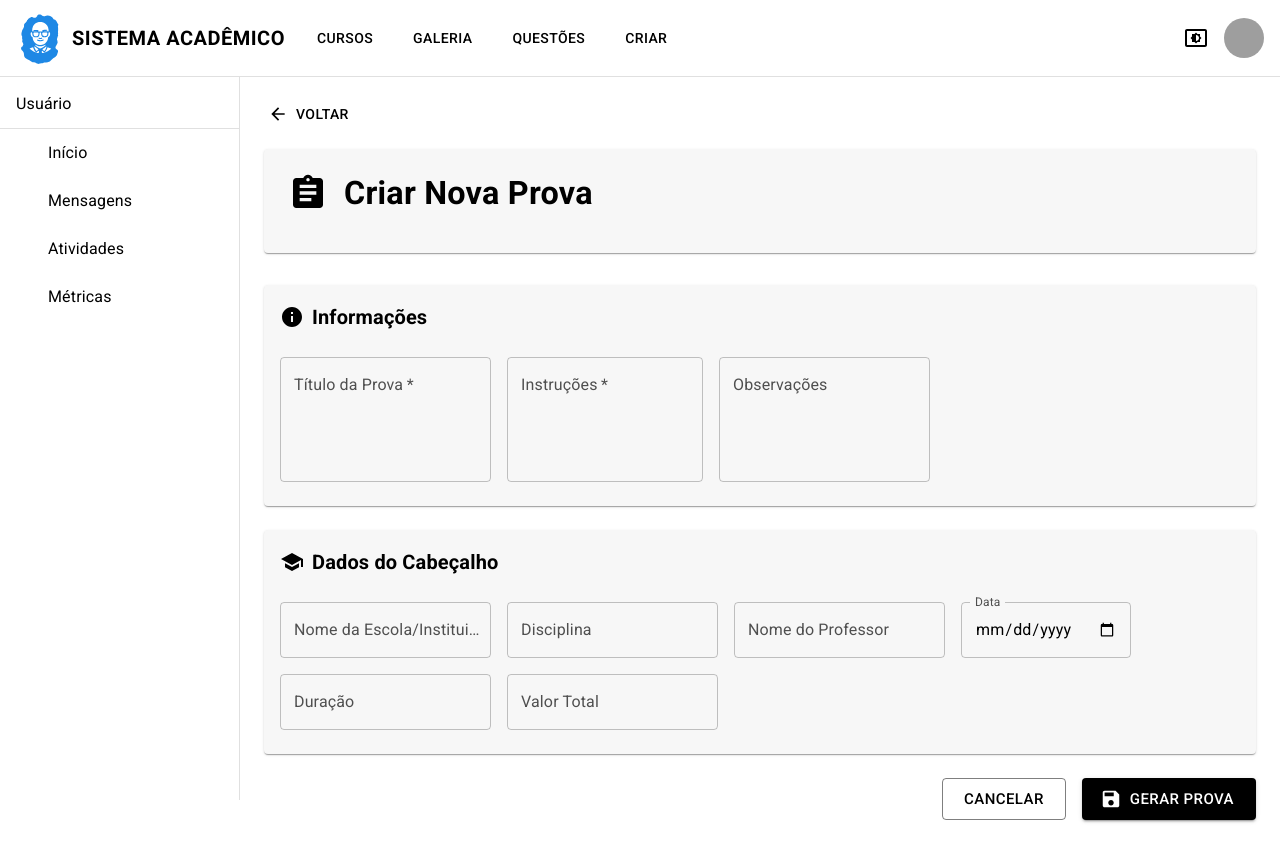
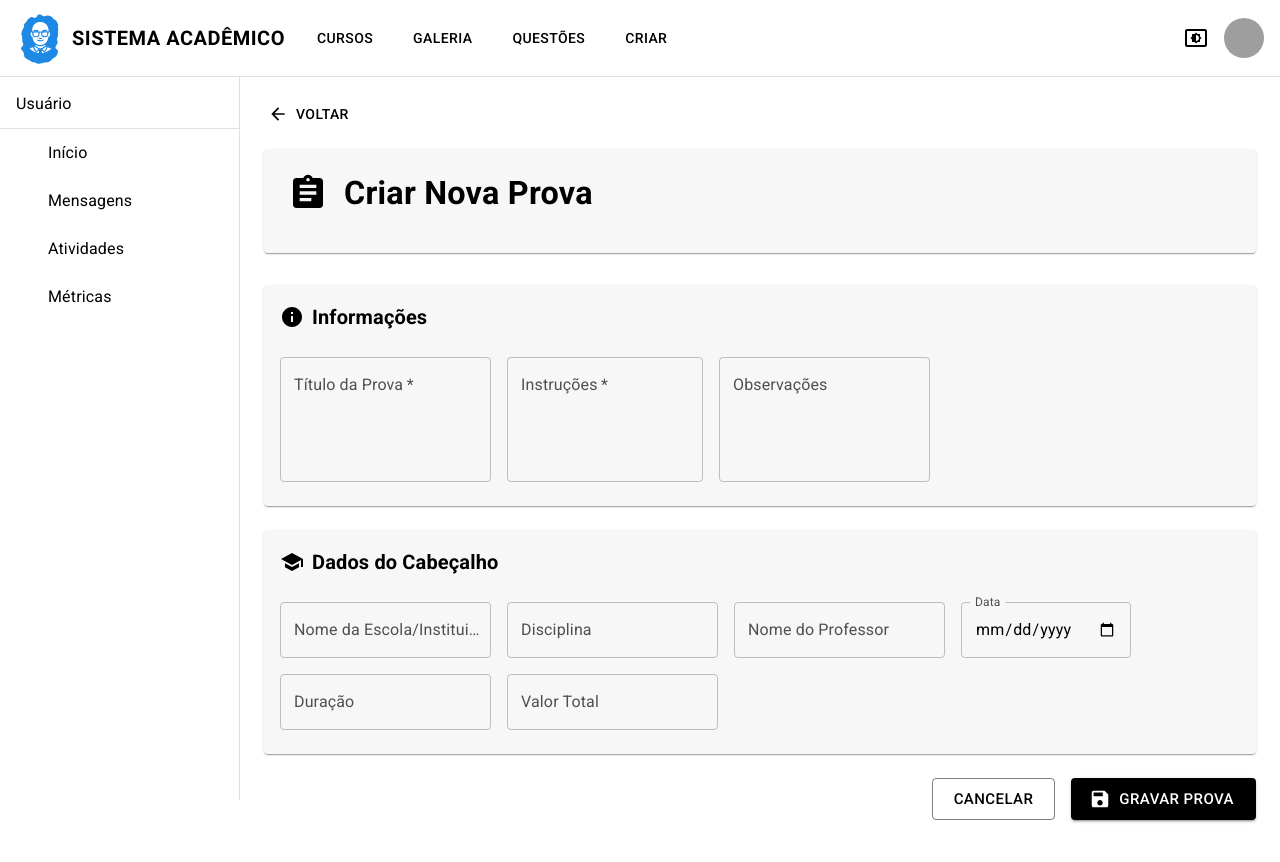
Before and after one commit to brenonak/sistema-avaliacao-inteligente, a Next.js app: page /provas/criar in a window 1280 px wide. Shown: the top 862 px of the page. Built offline with nearby package versions, Linux system fonts and the light colour scheme; grey boxes are pictures that could not be loaded; some icons are missing; what @mui/material-nextjs would draw is missing.

Commit message:
fix: update button text for clarity in CriarProvaPage

```diff
--- a/src/app/(app)/provas/criar/page.jsx
+++ b/src/app/(app)/provas/criar/page.jsx
@@ -348,7 +348,7 @@ export default function CriarProvaPage() {
               startIcon={loading ? <CircularProgress size={20} /> : <Save />}
               disabled={loading}
             >
-              {loading ? 'Gerando Prova...' : 'Gerar Prova'}
+              {loading ? 'Gravando Prova...' : 'Gravar Prova'}
             </Button>
           </Box>
         </Box>
```
